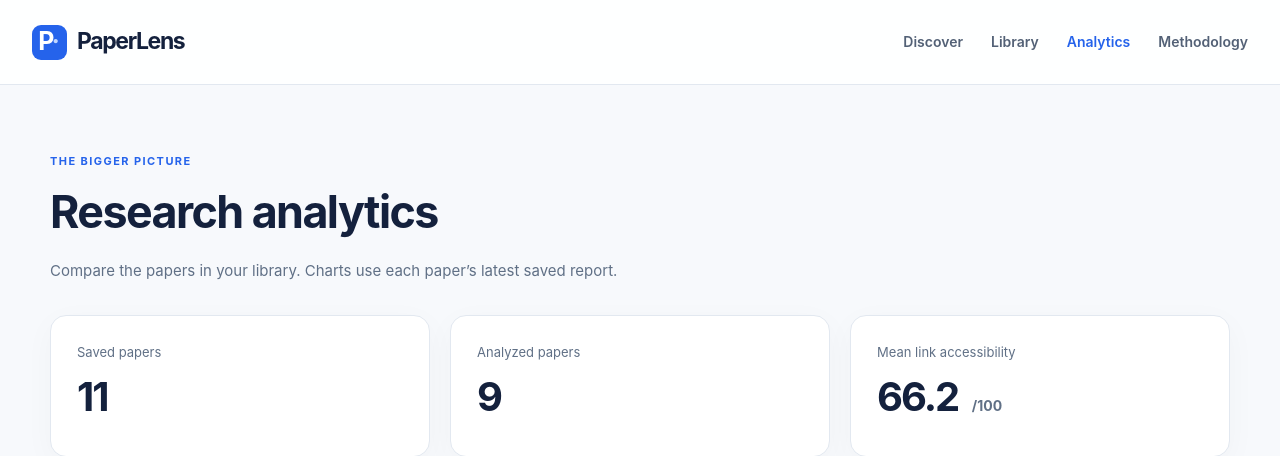
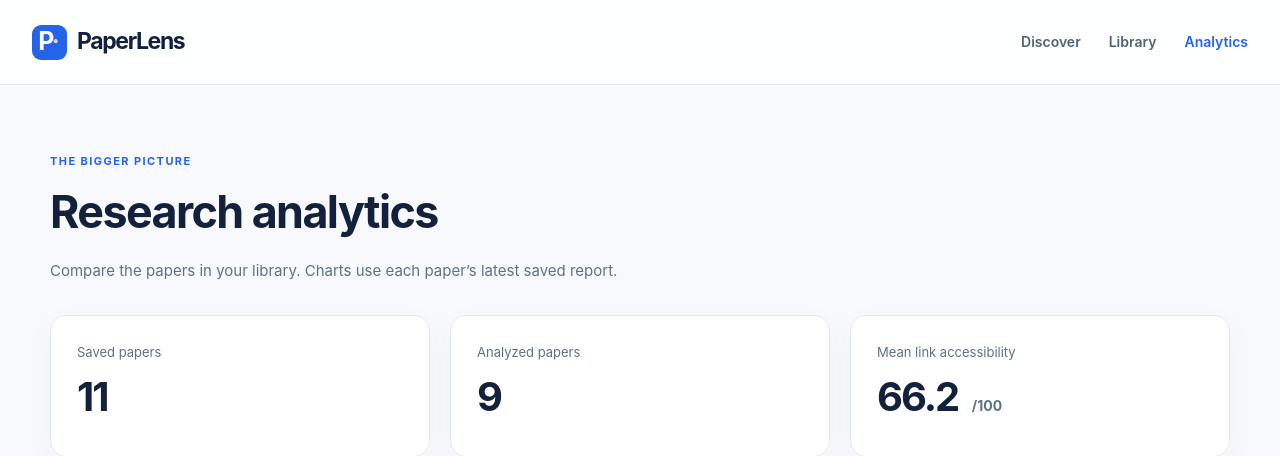
Before and after one commit to jatinmeenaa/research-paper-reproducibility, a Flask app: page /analytics in a window 1280 px wide. Shown: the top 456 px of the page. Run offline with Flask 3, Linux system fonts and the light colour scheme; data comes from the database, SQL or seed files in the repository; both versions use the stored data as it was after the commit.

Commit message:
remove methodology

```diff
--- a/templates/base.html
+++ b/templates/base.html
@@ -45,10 +45,6 @@
                        {% if request.endpoint == 'main.analytics' %}aria-current="page"{% endif %}>
                         Analytics
                     </a>
-                    <a href="{{ url_for('main.methodology') }}"
-                       {% if request.endpoint == 'main.methodology' %}aria-current="page"{% endif %}>
-                        Methodology
-                    </a>
                 </div>
             </nav>
         </header>
```
Also changed, not shown: data/paperlens.db.
